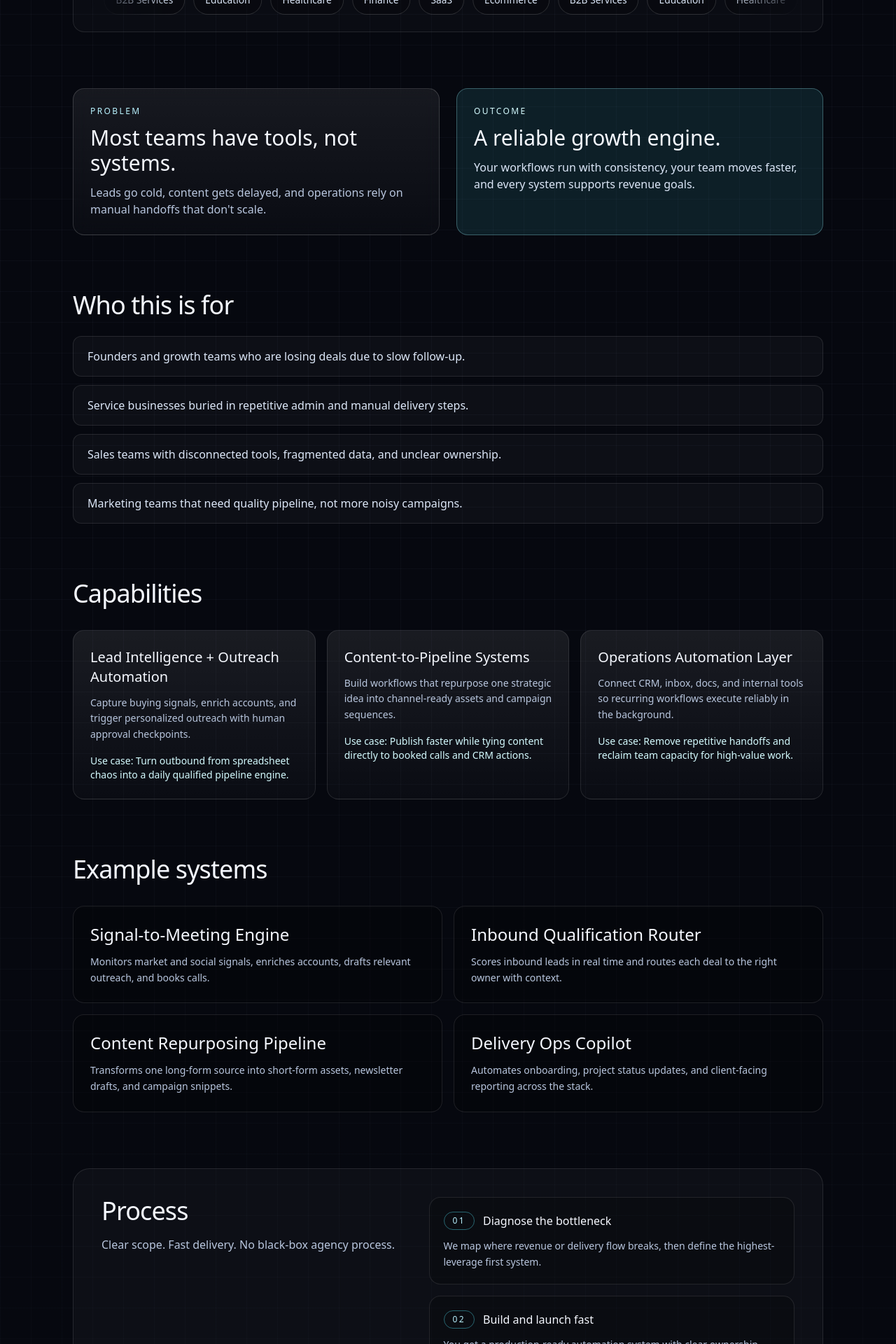
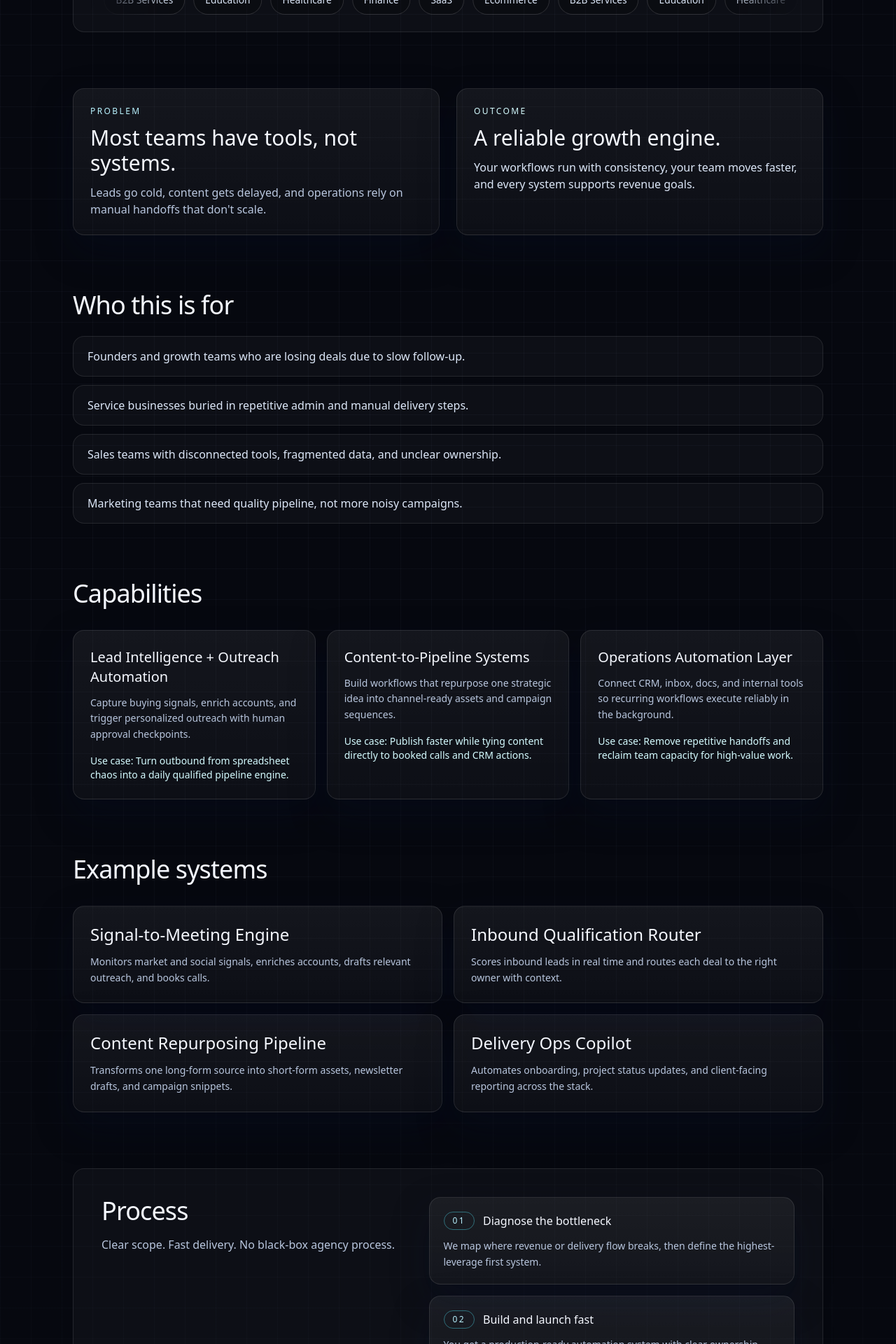
Before and after one commit to proflowlabs-ai/proflowlabsai-web, a Next.js app: page / in a window 1280 px wide. Shown: the part 860-2780 px from the top of the page at 70% size. Built offline with nearby package versions, Linux system fonts and the light colour scheme.

Commit message:
refine light mode card surfaces for consistent premium palette

```diff
--- a/app/globals.css
+++ b/app/globals.css
@@ -9,19 +9,27 @@
   --text-soft: #92a5c2;
   --accent-soft: #b9f2ff;
   --accent-strong: #d4fbff;
+  --surface-1: rgba(255, 255, 255, 0.03);
+  --surface-2: rgba(255, 255, 255, 0.06);
+  --surface-border: rgba(255, 255, 255, 0.1);
+  --surface-shadow: 0 22px 52px rgba(6, 14, 36, 0.36);
   --font-display: var(--font-syne);
   --font-body: var(--font-manrope);
 }
 
 html[data-theme="light"] {
-  --background: #edf3ff;
-  --foreground: #0f1a2d;
-  --text-primary: #14233a;
-  --text-secondary: #223758;
-  --text-muted: #365171;
-  --text-soft: #567091;
-  --accent-soft: #20538f;
-  --accent-strong: #0f4f8f;
+  --background: #f3f6fd;
+  --foreground: #13233a;
+  --text-primary: #162740;
+  --text-secondary: #2a3f5f;
+  --text-muted: #48617f;
+  --text-soft: #667d9a;
+  --accent-soft: #21538d;
+  --accent-strong: #0f4d88;
+  --surface-1: rgba(255, 255, 255, 0.82);
+  --surface-2: rgba(255, 255, 255, 0.94);
+  --surface-border: rgba(27, 54, 90, 0.1);
+  --surface-shadow: 0 16px 40px rgba(46, 75, 118, 0.12);
 }
 
 @theme inline {
@@ -87,6 +95,19 @@ body {
   backdrop-filter: blur(12px);
 }
 
+.surface-card {
+  border-radius: 1rem;
+  border: 1px solid var(--surface-border);
+  background: linear-gradient(180deg, var(--surface-2), var(--surface-1));
+  box-shadow: var(--surface-shadow);
+}
+
+.surface-card-soft {
+  border-radius: 1rem;
+  border: 1px solid color-mix(in srgb, var(--surface-border) 92%, transparent);
+  background: var(--surface-1);
+}
+
 .card-hover {
   transition: transform 420ms cubic-bezier(0.16, 1, 0.3, 1), border-color 260ms ease, background-color 260ms ease,
     box-shadow 360ms ease;
@@ -96,6 +117,11 @@ body {
   transform: translateY(-5px);
   border-color: rgba(145, 243, 255, 0.56);
   box-shadow: 0 24px 56px rgba(10, 22, 56, 0.45);
+}
+
+html[data-theme="light"] .card-hover:hover {
+  border-color: rgba(70, 112, 168, 0.28);
+  box-shadow: 0 20px 46px rgba(52, 82, 126, 0.16);
 }
 
 .hero-item {
@@ -225,6 +251,21 @@ body {
   font-size: 0.86rem;
   color: var(--text-secondary);
   white-space: nowrap;
+}
+
+html[data-theme="light"] .aurora {
+  opacity: 0.34;
+  filter: blur(82px);
+}
+
+html[data-theme="light"] .grain {
+  opacity: 0.08;
+  mix-blend-mode: normal;
+}
+
+html[data-theme="light"] .trust-pill {
+  border-color: rgba(44, 78, 121, 0.12);
+  background: rgba(255, 255, 255, 0.7);
 }
 
 .has-custom-cursor,
--- a/app/page.tsx
+++ b/app/page.tsx
@@ -194,7 +194,7 @@ export default function Home() {
             </div>
           </div>
 
-          <div className="hero-item glass-panel card-hover p-6">
+          <div className="hero-item surface-card card-hover p-6">
             <p className="text-xs uppercase tracking-[0.2em] text-[var(--accent-soft)]">Typical outcomes</p>
             <div className="mt-5 space-y-4">
               <div>
@@ -213,7 +213,7 @@ export default function Home() {
           </div>
         </section>
 
-        <section className="reveal trust-marquee-wrapper rounded-2xl border border-white/10 bg-white/[0.02] p-6" aria-label="Trusted industries">
+        <section className="reveal trust-marquee-wrapper surface-card-soft p-6" aria-label="Trusted industries">
           <p className="text-xs uppercase tracking-[0.2em] text-[var(--text-soft)]">Trusted by teams in</p>
           <p className="sr-only">SaaS, Ecommerce, B2B Services, Education, Healthcare, Finance.</p>
           <div className="trust-marquee mt-4" role="region" aria-live="off">
@@ -228,14 +228,14 @@ export default function Home() {
         </section>
 
         <section className="reveal grid gap-6 md:grid-cols-2">
-          <article className="glass-panel card-hover p-6">
+          <article className="surface-card card-hover p-6">
             <p className="text-xs uppercase tracking-[0.2em] text-[var(--accent-soft)]">Problem</p>
             <h2 className="font-display mt-3 text-2xl text-[var(--text-primary)] md:text-3xl">Most teams have tools, not systems.</h2>
             <p className="mt-3 text-[var(--text-muted)]">
               Leads go cold, content gets delayed, and operations rely on manual handoffs that don&apos;t scale.
             </p>
           </article>
-          <article className="card-hover rounded-2xl border border-cyan-200/30 bg-cyan-300/10 p-6">
+          <article className="surface-card card-hover p-6">
             <p className="text-xs uppercase tracking-[0.2em] text-[var(--accent-strong)]">Outcome</p>
             <h2 className="font-display mt-3 text-2xl text-[var(--text-primary)] md:text-3xl">A reliable growth engine.</h2>
             <p className="mt-3 text-[var(--text-secondary)]">
@@ -248,7 +248,7 @@ export default function Home() {
           <h2 className="font-display text-3xl tracking-tight text-[var(--text-primary)] md:text-4xl">Who this is for</h2>
           <ul className="mt-6 grid gap-3">
             {icpItems.map((item, index) => (
-              <li key={item} className="reveal card-hover rounded-xl border border-white/10 bg-white/[0.03] px-5 py-4 text-[var(--text-secondary)]" style={{ transitionDelay: `${index * 80}ms` }}>
+              <li key={item} className="reveal surface-card-soft card-hover rounded-xl px-5 py-4 text-[var(--text-secondary)]" style={{ transitionDelay: `${index * 80}ms` }}>
                 {item}
               </li>
             ))}
@@ -261,7 +261,7 @@ export default function Home() {
             {capabilities.map((capability, index) => (
               <article
                 key={capability.title}
-                className="reveal card-hover rounded-2xl border border-white/10 bg-gradient-to-b from-white/[0.08] to-white/[0.02] p-6"
+                className="reveal surface-card card-hover p-6"
                 style={{ transitionDelay: `${index * 85}ms` }}
               >
                 <h3 className="font-display text-xl text-[var(--text-primary)]">{capability.title}</h3>
@@ -278,7 +278,7 @@ export default function Home() {
             {exampleSystems.map((system, index) => (
               <article
                 key={system.title}
-                className="reveal card-hover rounded-2xl border border-white/10 bg-black/25 p-6"
+                className="reveal surface-card card-hover p-6"
                 style={{ transitionDelay: `${index * 90}ms` }}
               >
                 <h3 className="font-display text-2xl text-[var(--text-primary)]">{system.title}</h3>
@@ -288,7 +288,7 @@ export default function Home() {
           </div>
         </section>
 
-        <section className="reveal grid gap-10 rounded-3xl border border-white/10 bg-white/[0.03] p-8 md:p-10 lg:grid-cols-[0.9fr_1.1fr]">
+        <section className="reveal surface-card-soft grid gap-10 rounded-3xl p-8 md:p-10 lg:grid-cols-[0.9fr_1.1fr]">
           <div>
             <h2 className="font-display text-3xl tracking-tight text-[var(--text-primary)] md:text-4xl">Process</h2>
             <p className="mt-4 max-w-md text-[var(--text-muted)]">Clear scope. Fast delivery. No black-box agency process.</p>
@@ -297,7 +297,7 @@ export default function Home() {
             {processSteps.map((step, index) => (
               <article
                 key={step.step}
-                className="reveal card-hover rounded-2xl border border-white/10 bg-black/20 p-5"
+                className="reveal surface-card card-hover p-5"
                 style={{ transitionDelay: `${index * 90}ms` }}
               >
                 <div className="flex items-center gap-3">
@@ -322,7 +322,7 @@ export default function Home() {
             {proofItems.map((item, index) => (
               <article
                 key={item.label}
-                className="reveal card-hover rounded-2xl border border-white/10 bg-white/[0.04] p-6"
+                className="reveal surface-card card-hover p-6"
                 style={{ transitionDelay: `${index * 80}ms` }}
               >
                 <p className="font-display text-5xl text-[var(--text-primary)]">{item.metric}</p>
@@ -339,7 +339,7 @@ export default function Home() {
             {packages.map((pkg, index) => (
               <article
                 key={pkg.name}
-                className="reveal card-hover rounded-2xl border border-white/10 bg-gradient-to-b from-white/[0.08] to-white/[0.02] p-6"
+                className="reveal surface-card card-hover p-6"
                 style={{ transitionDelay: `${index * 80}ms` }}
               >
                 <h3 className="font-display text-2xl text-[var(--text-primary)]">{pkg.name}</h3>
@@ -362,7 +362,7 @@ export default function Home() {
             {principles.map((principle, index) => (
               <li
                 key={principle}
-                className="reveal card-hover rounded-xl border border-white/10 bg-white/[0.04] px-5 py-4 text-[var(--text-secondary)]"
+                className="reveal surface-card-soft card-hover rounded-xl px-5 py-4 text-[var(--text-secondary)]"
                 style={{ transitionDelay: `${index * 80}ms` }}
               >
                 {principle}
@@ -377,7 +377,7 @@ export default function Home() {
             {faqs.map((faq, index) => (
               <article
                 key={faq.q}
-                className="reveal card-hover rounded-2xl border border-white/10 bg-black/25 p-6"
+                className="reveal surface-card card-hover p-6"
                 style={{ transitionDelay: `${index * 70}ms` }}
               >
                 <h3 className="font-display text-2xl text-[var(--text-primary)]">{faq.q}</h3>
```
